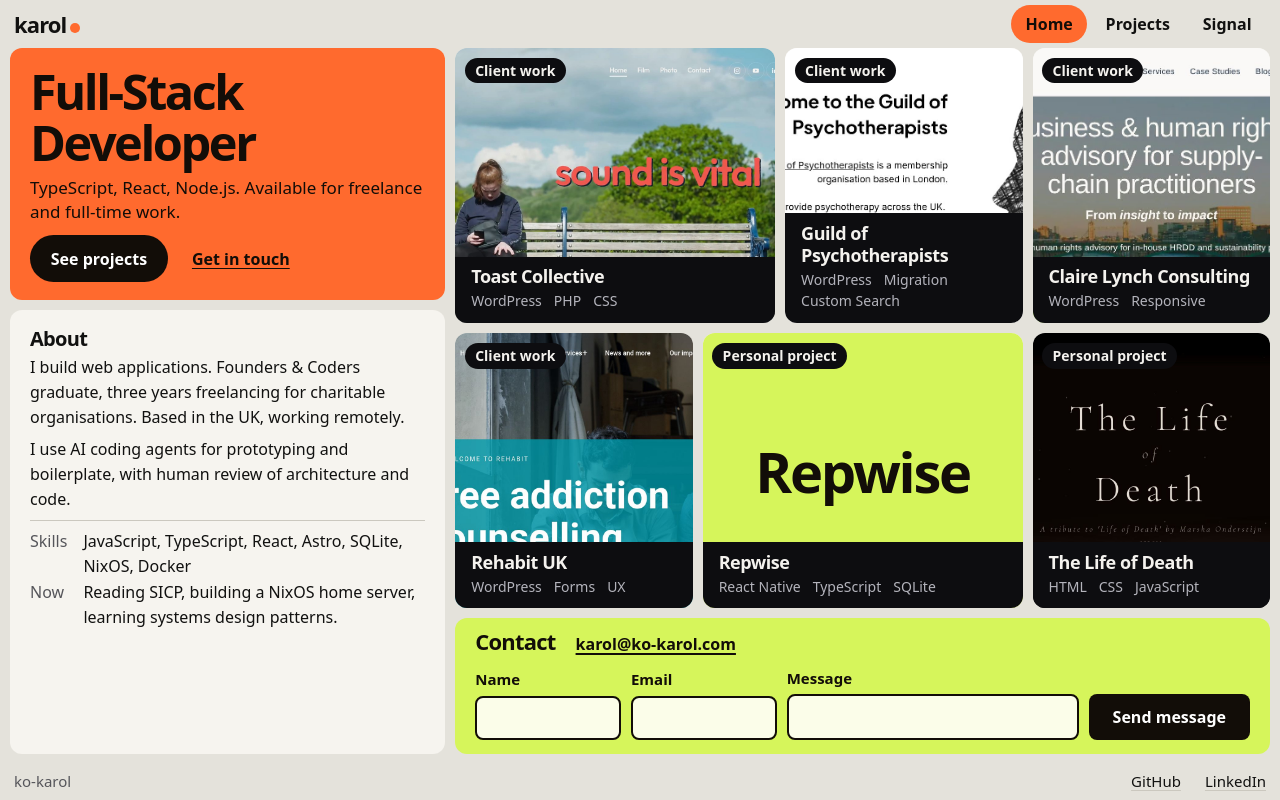
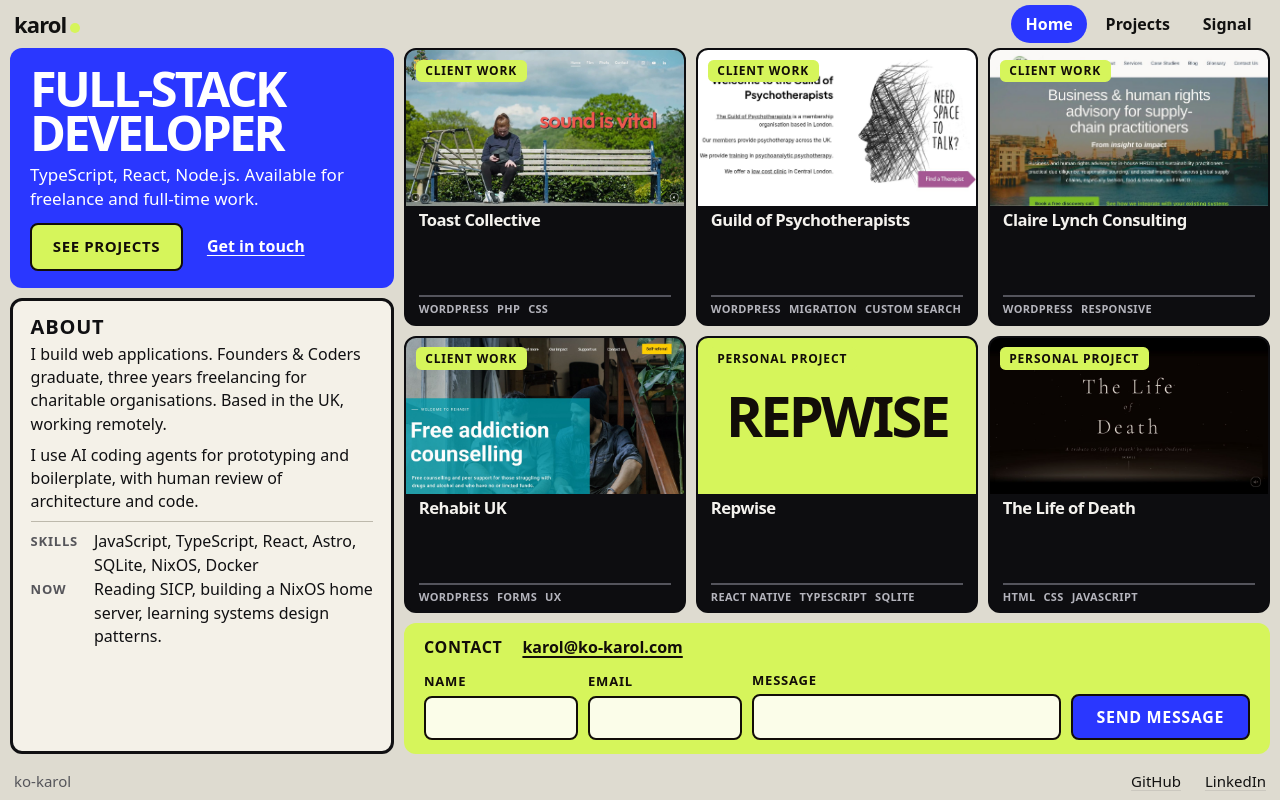
Before and after one commit to ko-karol/portfolio, an Astro site: page / in a window 1280 px wide. Built offline with nearby package versions, Linux system fonts and the light colour scheme; Astro itself is replaced by a stand-in of ours.

Commit message:
Hybrid palette riff: blue headline, paper About, lime Contact, ink 16:9 project tiles with lift/outline hover

```diff
--- a/src/components/ProjectList.astro
+++ b/src/components/ProjectList.astro
@@ -24,19 +24,17 @@ const kinds = { client: 'Client work', personal: 'Personal project' };
     const first = i === 0;
     return (
       <li class:list={['tile', { noshot: !shot }]}>
+        <p class="kind">{kinds[data.kind]}</p>
+        {shot ? (
+          <Image src={shot} alt="" width={1280} widths={[480, 720, 1024, 1280, 1600]} sizes="(min-width: 64rem) 34vw, (min-width: 40rem) 50vw, 100vw" loading={eager && first ? 'eager' : 'lazy'} fetchpriority={eager && first ? 'high' : undefined} decoding={eager && first ? 'sync' : 'async'} style={data.focus ? `object-position: ${data.focus}` : undefined} />
+        ) : (
+          <span class="notile" aria-hidden="true">{data.title}</span>
+        )}
         <div class="cap">
           <Heading class="title"><a href={data.url}>{data.title}</a></Heading>
           <ul class="tags">
             {data.tags.map((t) => <li>{t}</li>)}
           </ul>
-        </div>
-        <div class="media">
-          <p class="kind">{kinds[data.kind]}</p>
-          {shot ? (
-            <Image src={shot} alt="" width={1280} widths={[480, 720, 1024, 1280, 1600]} sizes="(min-width: 64rem) 40vw, (min-width: 40rem) 50vw, 100vw" loading={eager && first ? 'eager' : 'lazy'} fetchpriority={eager && first ? 'high' : undefined} decoding={eager && first ? 'sync' : 'async'} style={data.focus ? `object-position: ${data.focus}` : undefined} />
-          ) : (
-            <span class="notile" aria-hidden="true">{data.title}</span>
-          )}
           <p class="desc">{data.description}</p>
         </div>
       </li>
@@ -46,59 +44,55 @@ const kinds = { client: 'Client work', personal: 'Personal project' };
 
 <style>
   .tiles { list-style: none; margin: 0; padding: 0; display: grid; grid-template-columns: minmax(0, 1fr); gap: var(--gap); }
-  .tile { position: relative; display: flex; flex-direction: column; min-width: 0; min-height: 0; overflow: hidden; border-radius: var(--radius); background: var(--tile); }
-  .media { display: contents; }
-  .media img, .notile { order: 1; }
-  .cap { order: 2; background: var(--ink); color: var(--on-ink); padding: 0.85rem 1.1rem 1rem; }
-  .media img { display: block; width: 100%; height: auto; aspect-ratio: 16 / 9; object-fit: cover; object-position: top; }
-  .notile { display: grid; place-items: center; aspect-ratio: 16 / 9; padding: 1.5rem; background: var(--lime); color: var(--on-accent); font-size: clamp(2rem, 6vw, 3.5rem); font-weight: 800; letter-spacing: -0.04em; text-align: center; line-height: 1; }
-  .desc { order: 3; margin: 0; padding: 1rem 1.1rem 1.1rem; background: var(--tile); color: var(--fg); flex: 1; }
-
-  .title { margin: 0; font-size: 1.25rem; line-height: 1.2; font-weight: 750; letter-spacing: -0.025em; }
+  .tile { position: relative; display: flex; flex-direction: column; min-width: 0; min-height: 0; border-radius: var(--radius); background: var(--ink); color: var(--on-ink); outline: 3px solid transparent; outline-offset: 3px; border: 2px solid var(--tile-rule); }
+  .tile img, .notile { display: block; width: 100%; height: auto; aspect-ratio: 16 / 9; object-fit: cover; border-radius: calc(var(--radius) - 2px) calc(var(--radius) - 2px) 0 0; flex: none; }
+  .notile { display: grid; place-items: center; padding: 1rem; background: var(--lime); color: var(--on-accent); font-size: clamp(2rem, 6vw, 3.5rem); font-weight: 900; letter-spacing: -0.05em; text-align: center; line-height: 0.95; text-transform: uppercase; }
+  .cap { position: relative; flex: 1; padding: 0.8rem 1.1rem 1rem; border-radius: 0 0 calc(var(--radius) - 2px) calc(var(--radius) - 2px); display: flex; flex-direction: column; justify-content: space-between; gap: 0.5rem; }
+  .title { margin: 0; font-size: 1.25rem; line-height: 1.15; font-weight: 850; letter-spacing: -0.03em; }
   .title a { color: inherit; text-decoration: none; }
   .title a::after { content: ''; position: absolute; inset: 0; z-index: 3; }
   .title a:focus-visible { outline: none; }
-  .tile:has(a:focus-visible) { outline: 3px solid var(--fg); outline-offset: 2px; }
-  .kind { position: absolute; z-index: 2; top: 0.6rem; left: 0.6rem; margin: 0; padding: 0.15rem 0.65rem; border-radius: 99px; background: var(--ink); color: var(--on-ink); font-size: 0.875rem; font-weight: 600; line-height: 1.5; }
-  .tags { display: flex; flex-wrap: wrap; gap: 0 0.6rem; margin: 0.3rem 0 0; padding: 0; list-style: none; font-size: 0.9375rem; color: var(--on-ink-muted); }
-  .tags li + li::before { content: '/'; margin-right: 0.6rem; color: var(--ink-line); }
+  .tile:has(a:focus-visible) { outline-color: var(--blue); }
+  .kind { position: absolute; z-index: 2; top: 0.6rem; left: 0.6rem; margin: 0; padding: 0.1rem 0.6rem; border-radius: 0.35rem; background: var(--lime); color: var(--on-accent); font-size: 0.75rem; font-weight: 800; letter-spacing: 0.07em; text-transform: uppercase; line-height: 1.6; }
+  .tags { display: flex; flex-wrap: wrap; gap: 0 0.7rem; margin: 0; padding: 0.45rem 0 0; border-top: 2px solid var(--ink-line); list-style: none; font-size: 0.75rem; letter-spacing: 0.06em; text-transform: uppercase; font-weight: 700; color: var(--on-ink-muted); }
+  .desc { margin: 0; font-size: 1rem; line-height: 1.45; }
 
   @media (min-width: 40rem) {
     .tiles { grid-template-columns: repeat(2, minmax(0, 1fr)); }
   }
 
-  /* Desktop bento: the tile is a fixed cell; screenshot fills it, caption sits on a solid strip,
-     description covers the screenshot on hover/focus (always in the DOM for assistive tech). */
+  /* Desktop: 3x2 equal tiles, 16:9 screenshot at the natural ratio, ink caption fills the rest.
+     Hover/focus lifts the tile, an offset blue outline appears, and the description rises over the
+     lower screenshot as a blue panel. It stays in the DOM (opacity only) for assistive tech. */
   @media (min-width: 64rem) and (min-height: 34rem) {
-    .tiles { display: grid; grid-template-columns: repeat(10, minmax(0, 1fr)); grid-template-rows: repeat(2, minmax(0, 1fr)); height: 100%; min-height: 0; }
-    .tile:nth-child(1) { grid-column: 1 / 5; }
-    .tile:nth-child(2) { grid-column: 5 / 8; }
-    .tile:nth-child(3) { grid-column: 8 / 11; }
-    .tile:nth-child(4) { grid-column: 1 / 4; }
-    .tile:nth-child(5) { grid-column: 4 / 8; }
-    .tile:nth-child(6) { grid-column: 8 / 11; }
-    .media img, .notile { position: absolute; inset: 0; width: 100%; height: 100%; aspect-ratio: auto; }
-    .cap { padding: 0.6rem 1rem 0.7rem; }
-    .title { font-size: clamp(1.125rem, 1.35vw, 1.5rem); }
-    .tags { margin-top: 0.15rem; }
-    @media (max-width: 80rem) {
-      .tags { gap: 0 0.75rem; font-size: 0.875rem; }
-      .tags li + li::before { display: none; }
-    }
-    /* The description covers the whole tile; the title stays readable at the bottom of it. */
-    .media { display: block; order: 1; flex: 1; min-height: 0; }
-    .desc { order: 0; }
-    .media img, .notile { z-index: 0; }
-    .desc { position: absolute; inset: 0; z-index: 1; overflow: auto; padding: 1rem 1.1rem 4.75rem; font-size: 1rem; line-height: 1.45; opacity: 0; }
-    .cap { position: relative; z-index: 2; }
+    .tiles { grid-template-columns: repeat(3, minmax(0, 1fr)); grid-template-rows: repeat(2, minmax(0, 1fr)); height: 100%; min-height: 0; }
+    .tile { min-height: 0; }
+    .tile img, .notile { flex: 0 1 auto; min-height: 0; }
+    .title { font-size: clamp(1.25rem, 1.5vw, 2rem); }
+    .cap { overflow: visible; padding: 0.65rem 1rem 0.75rem; }
+    .desc { position: absolute; left: 0; right: 0; bottom: 100%; margin: 0; padding: 0.9rem 1rem 0.8rem; background: var(--blue); color: var(--on-blue); font-size: 0.9375rem; font-weight: 500; opacity: 0; pointer-events: none; }
+    .tile:is(:hover, :focus-within) { transform: translateY(-4px); outline-color: var(--blue); z-index: 2; }
     .tile:is(:hover, :focus-within) .desc { opacity: 1; }
-    .tile:is(:hover, :focus-within) .cap { background: transparent; color: var(--fg); }
-    .tile:is(:hover, :focus-within) .tags, .tile:is(:hover, :focus-within) .kind { opacity: 0; }
-    .tile:is(:hover, :focus-within) .title { text-decoration: underline; text-decoration-color: var(--orange); text-decoration-thickness: 3px; text-underline-offset: 0.2em; }
+    .tile:is(:hover, :focus-within) .cap { background: var(--blue); color: var(--on-blue); }
+    .tile:is(:hover, :focus-within) .tags { border-top-color: rgb(255 255 255 / 0.6); }
+    .tile:is(:hover, :focus-within) .tags { color: var(--on-blue); }
+  }
+  /* Short desktops: keep the 16:9 screenshot whole by tightening the caption. */
+  @media (min-width: 64rem) and (min-height: 34rem) and (max-height: 52rem) {
+    .title { font-size: clamp(1rem, 1.3vw, 1.2rem); line-height: 1.1; }
+    .cap { padding: 0.3rem 0.8rem 0.4rem; gap: 0.15rem; }
+    .tags { font-size: 0.6875rem; gap: 0 0.5rem; padding-top: 0.2rem; flex-wrap: nowrap; white-space: nowrap; letter-spacing: 0.03em; }
+    .desc { font-size: 0.875rem; padding: 0.7rem 0.8rem; }
+  }
+  /* Projects page on tall desktops: the caption has room, so the description is simply shown. */
+  @media (min-width: 64rem) and (min-height: 52.0625rem) {
+    :global(.projects) .cap { justify-content: flex-start; gap: 0.5rem; }
+    :global(.projects) .desc { position: static; opacity: 1; pointer-events: auto; background: none; color: inherit; padding: 0; order: 2; font-size: 0.9375rem; color: var(--on-ink-muted); }
+    :global(.projects) .tags { order: 3; margin-top: auto; }
+    :global(.projects) .tile:is(:hover, :focus-within) .desc { color: var(--on-blue); }
   }
   @media (min-width: 64rem) and (min-height: 34rem) and (prefers-reduced-motion: no-preference) {
+    .tile { transition: transform 0.15s ease-out, outline-color 0.15s; }
     .desc { transition: opacity 0.15s ease-out; }
-    .media img { transition: transform 0.4s ease-out; }
-    .tile:is(:hover, :focus-within) .media img { transform: scale(1.03); }
   }
 </style>
--- a/src/styles/global.css
+++ b/src/styles/global.css
@@ -7,13 +7,17 @@
   --fg: #f4f2ee;
   --muted: #b0b0b8;
   --line: #34343a;
-  --link: #ff9a63;
+  --link: #9fabff;
+  --blue: #2a37ff;
+  --on-blue: #ffffff;
+  --paper: #f4f1e8;
+  --on-paper: #101012;
   /* the two accents are solid fills with dark text in both themes */
-  --orange: #ff6a2e;
-  --lime: #d6f55b;
+    --lime: #d6f55b;
   --on-accent: #120d08;
   /* caption strips over screenshots */
   --ink: #0d0d10;
+  --tile-rule: #34343c;
   --on-ink: #f4f2ee;
   --on-ink-muted: #b4b4bc;
   --ink-line: #54545c;
@@ -24,12 +28,13 @@
 
 @media (prefers-color-scheme: light) {
   :root {
-    --bg: #e4e2db;
-    --tile: #f6f4ef;
+    --bg: #dedbd0;
+    --tile: #f4f1e8;
     --fg: #111110;
     --muted: #55555a;
     --line: #cbc8bf;
-    --link: #a83c07;
+    --link: #2230d8;
+    --tile-rule: #0d0d10;
   }
 }
 
@@ -52,7 +57,7 @@ body {
 }
 
 h1, h2, h3 { margin: 0; line-height: 1.05; letter-spacing: -0.035em; }
-h1 { font-size: clamp(2.75rem, 11vw, 4.5rem); font-weight: 800; letter-spacing: -0.05em; }
+h1 { font-size: clamp(2.75rem, 11vw, 4.5rem); font-weight: 900; letter-spacing: -0.055em; text-transform: uppercase; line-height: 0.92; }
 h2 { font-size: 1.375rem; font-weight: 750; }
 p { margin: 0 0 1rem; }
 ul { list-style: none; padding: 0; }
@@ -66,11 +71,11 @@ a { color: var(--link); text-underline-offset: 0.2em; }
 header, footer { padding-inline: calc(var(--pad) + 0.25rem); }
 header { display: flex; align-items: center; justify-content: space-between; min-height: 3.5rem; }
 .name { font-size: 1.375rem; font-weight: 800; letter-spacing: -0.04em; color: var(--fg); text-decoration: none; }
-.name::after { content: ''; display: inline-block; width: 0.45em; height: 0.45em; margin-left: 0.15em; border-radius: 50%; background: var(--orange); }
+.name::after { content: ''; display: inline-block; width: 0.45em; height: 0.45em; margin-left: 0.15em; border-radius: 50%; background: var(--lime); }
 nav { display: flex; gap: 0.25rem; }
 nav a { padding: 0.4rem 0.9rem; color: var(--fg); text-decoration: none; font-weight: 600; border-radius: 99px; }
-nav a:hover { background: var(--tile); }
-nav a[aria-current='page'] { background: var(--orange); color: var(--on-accent); }
+nav a:hover { background: var(--tile); color: var(--on-paper); }
+nav a[aria-current='page'] { background: var(--blue); color: var(--on-blue); }
 
 main { flex: 1; padding: 0 var(--pad) var(--pad); }
 footer { display: flex; align-items: center; min-height: 2.75rem; color: var(--muted); font-size: 0.9375rem; }
@@ -81,12 +86,13 @@ footer a:hover { color: var(--link); }
 
 /* Tiles */
 .panel { background: var(--tile); border-radius: var(--radius); padding: 1.5rem; min-width: 0; }
-.intro { background: var(--orange); color: var(--on-accent); display: flex; flex-direction: column; justify-content: flex-end; }
+.intro { background: var(--blue); color: var(--on-blue); display: flex; flex-direction: column; justify-content: flex-end; }
 .intro a { color: inherit; }
 .lead { font-size: 1.25rem; line-height: 1.4; font-weight: 500; max-width: 30rem; margin: 1.25rem 0 1.5rem; }
 .cta { display: flex; flex-wrap: wrap; gap: 0.75rem 1.5rem; align-items: center; margin: 0; font-weight: 700; }
-.cta a:first-child { padding: 0.7rem 1.3rem; background: var(--on-accent); color: #fff; text-decoration: none; border-radius: 99px; }
-.cta a:first-child:hover { background: #2b2118; }
+.cta a:first-child { padding: 0.65rem 1.3rem; background: var(--lime); color: var(--on-accent); text-decoration: none; border-radius: 0.5rem; border: 2px solid var(--on-accent); text-transform: uppercase; letter-spacing: 0.04em; font-size: 0.9375rem; font-weight: 800; }
+.cta a:first-child:hover { background: #fff; }
+.intro :focus-visible { outline-color: #fff; }
 
 /* Home */
 .work-title { position: absolute; width: 1px; height: 1px; overflow: hidden; clip-path: inset(50%); white-space: nowrap; margin: 0; }
@@ -96,9 +102,12 @@ footer a:hover { color: var(--link); }
 .home .about { order: 3; }
 .home #contact { order: 4; }
 .about h2, #contact h2 { margin-bottom: 0.9rem; }
+.about { background: var(--paper); color: var(--on-paper); border: 3px solid var(--on-paper); }
+.about h2, #contact h2 { text-transform: uppercase; letter-spacing: 0.04em; font-size: 1rem; font-weight: 900; }
+.about a { color: #2230d8; }
 .about p { max-width: 36rem; }
-dl { display: grid; grid-template-columns: max-content 1fr; gap: 0.35rem 1.25rem; margin: 1.25rem 0 0; padding-top: 1rem; border-top: 1px solid var(--line); }
-dt { color: var(--muted); }
+dl { --line: #bdb9ac; --muted: #55555a; display: grid; grid-template-columns: max-content 1fr; gap: 0.35rem 1.25rem; margin: 1.25rem 0 0; padding-top: 1rem; border-top: 1px solid var(--line); }
+dt { color: var(--muted); text-transform: uppercase; font-size: 0.8125rem; letter-spacing: 0.06em; font-weight: 700; padding-top: 0.15em; }
 dd { margin: 0; }
 
 /* Contact tile + form */
@@ -107,26 +116,27 @@ dd { margin: 0; }
 .contact-head p { margin: 0 0 1.25rem; font-weight: 600; }
 form { display: grid; gap: 0.9rem; max-width: 36rem; }
 .field { display: grid; gap: 0.25rem; min-width: 0; }
-label { font-size: 0.9375rem; font-weight: 600; }
+label { font-size: 0.8125rem; font-weight: 800; text-transform: uppercase; letter-spacing: 0.06em; }
 input, textarea, button { font: inherit; padding: 0.65rem 0.85rem; border-radius: 0.5rem; }
+#contact :focus-visible { outline-color: var(--on-accent); }
 input, textarea { width: 100%; color: #111; background: #fbfde9; border: 2px solid var(--on-accent); }
 textarea { resize: vertical; }
-button { cursor: pointer; min-height: 3rem; padding-inline: 1.5rem; border: 0; background: var(--on-accent); color: #fff; font-weight: 700; }
-button:hover { background: #2b2118; }
+button { cursor: pointer; min-height: 3rem; padding-inline: 1.5rem; border: 2px solid var(--on-accent); background: var(--blue); color: var(--on-blue); font-weight: 800; text-transform: uppercase; letter-spacing: 0.04em; }
+button:hover { background: var(--on-accent); }
 button[disabled] { cursor: wait; opacity: 0.7; }
 .status { margin: 0; font-weight: 600; }
 
 /* Projects page */
 .projects { display: grid; gap: var(--gap); }
-.projects h1 { background: var(--orange); color: var(--on-accent); border-radius: var(--radius); padding: 1.5rem; display: flex; align-items: flex-end; min-height: 10rem; font-size: clamp(3.5rem, 18vw, 6rem); }
+.projects h1 { background: var(--blue); color: var(--on-blue); border-radius: var(--radius); padding: 1.5rem; display: flex; align-items: flex-end; min-height: 10rem; font-size: clamp(3.5rem, 18vw, 6rem); }
 
 /* Signal */
-.signal-head { background: var(--orange); color: var(--on-accent); border-radius: var(--radius); padding: clamp(1.5rem, 4vw, 3rem); margin-bottom: var(--gap); }
+.signal-head { background: var(--blue); color: var(--on-blue); border-radius: var(--radius); padding: clamp(1.5rem, 4vw, 3rem); margin-bottom: var(--gap); }
 .signal-head p { margin: 1.25rem 0 0; font-size: 1.25rem; font-weight: 500; max-width: 36rem; }
 .reads { display: grid; gap: var(--gap); }
 .read { display: grid; gap: 0.75rem 2.5rem; padding: clamp(1.25rem, 3vw, 2rem); background: var(--tile); border-radius: var(--radius); }
 .read h2 { font-size: clamp(1.6rem, 3vw, 2.25rem); }
-.read h2 a { color: var(--fg); text-decoration-color: var(--orange); text-decoration-thickness: 3px; }
+.read h2 a { color: var(--fg); text-decoration-color: var(--blue); text-decoration-thickness: 3px; }
 .read h2 a:hover { color: var(--link); }
 .read h2 + .meta { margin-top: 0.4rem; }
 .read .meta { margin: 0; color: var(--muted); }
@@ -159,7 +169,7 @@ main > h1 { margin: 0 0 1rem; padding-top: 2rem; }
   main > .signal, main > h1, main > p { flex: none; }
 
   .home {
-    --left: clamp(19rem, 27vw, 32rem);
+    --left: clamp(19rem, 29vw, 34rem);
     grid-template-columns: var(--left) minmax(0, 1fr);
     grid-template-rows: auto minmax(0, 1fr) auto;
     grid-template-areas: 'intro work' 'about work' 'about contact';
@@ -170,7 +180,7 @@ main > h1 { margin: 0 0 1rem; padding-top: 2rem; }
   .home .work { grid-area: work; display: flex; flex-direction: column; }
   .home #contact { grid-area: contact; }
   .home .intro { padding: 1.75rem; }
-  .home h1 { font-size: clamp(3rem, 4.4vw, 5.5rem); }
+  .home h1 { font-size: clamp(3rem, 4.6vw, 6rem); }
   .lead { margin: 1rem 0 1.25rem; font-size: 1.1875rem; }
   .home .work > .tiles { flex: 1; }
   .about h2 { margin-bottom: 0.6rem; }
@@ -189,16 +199,17 @@ main > h1 { margin: 0 0 1rem; padding-top: 2rem; }
   .home #contact button { min-height: 2.9rem; }
 
   .projects {
+    --left: clamp(19rem, 29vw, 34rem);
     height: 100%;
-    grid-template-columns: minmax(0, 1fr);
-    grid-template-rows: auto minmax(0, 1fr);
+    grid-template-columns: var(--left) minmax(0, 1fr);
+    grid-template-rows: minmax(0, 1fr);
   }
-  .projects h1 { padding: 0.9rem 1.75rem 1.1rem; font-size: clamp(3.5rem, 6.4vw, 8rem); line-height: 0.9; align-items: flex-end; min-height: 0; }
+  .projects h1 { padding: 1.5rem 1.25rem; font-size: clamp(2.5rem, 4.6vw, 6rem); line-height: 0.9; align-items: flex-end; min-height: 0; overflow: hidden; overflow-wrap: anywhere; }
   .projects > .tiles { min-height: 0; }
 }
 
 @media (min-width: 64rem) and (min-height: 34rem) and (max-height: 52rem) {
-  .home { --left: clamp(22rem, 34vw, 36rem); }
+  .home, .projects { --left: clamp(21rem, 30vw, 36rem); }
   header { min-height: 3rem; }
   footer { min-height: 2.25rem; }
   .home .intro, .home .about { padding: 1.1rem 1.25rem; }
@@ -208,6 +219,7 @@ main > h1 { margin: 0 0 1rem; padding-top: 2rem; }
   .about p { margin-bottom: 0.5rem; }
   dl { margin-top: 0.4rem; padding-top: 0.5rem; gap: 0.1rem 1rem; }
   .home #contact { padding-block: 0.75rem 0.85rem; }
+  .home .about { padding: 0.9rem 1.1rem; line-height: 1.45; }
 }
 
 /* Large screens: scale rem so the UI doesn't feel tiny. */
```
